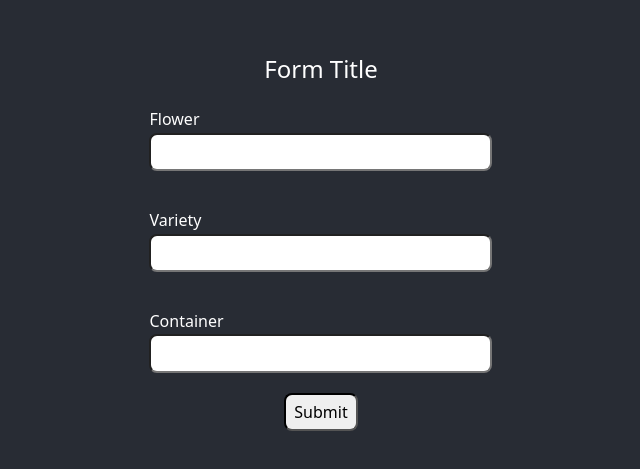
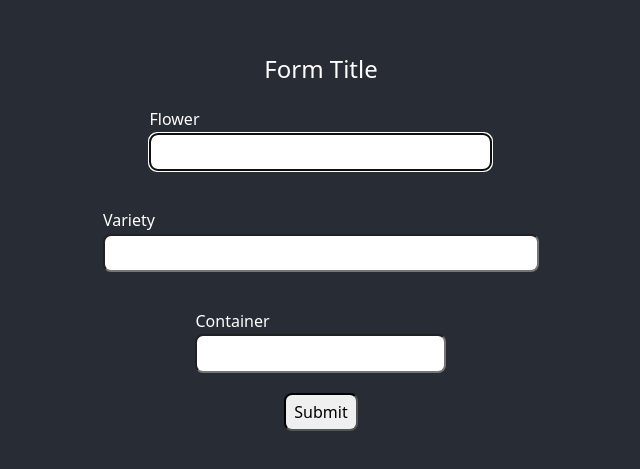
Before and after one commit to betsystevens/node-crud-api, a React (Create React App) app in the folder client/: page / in a window 1280 px wide. Shown: the part 157-626 px from the top of the page, without its empty margins (319-959 px from the left). Built offline with nearby package versions, Linux system fonts and the light colour scheme.

Commit message:
refactor, pass input attributes in single object to component

```diff
--- a/client/src/Form.js
+++ b/client/src/Form.js
@@ -4,16 +4,36 @@ import InputGroup from './InputGroup.js';
 const formStyle = {
   width: '66%',
 };
-
 function Submit() {
   return <button type='submit'>Submit</button>;
 }
 function Form() {
+  function handleSubmit(event) {
+    event.preventDefault();
+    const inputs = event.target.elements;
+    for (let input of inputs) {
+      console.log(input.value);
+    }
+  }
+  const inputProps = [
+    {
+      key: 1,
+      label: 'Flower',
+      name: 'flower',
+      size: 30,
+      required: true,
+      autoFocus: true,
+    },
+    { key: 2, label: 'Variety', name: 'variety', size: 40 },
+    { key: 3, label: 'Container', name: 'container' },
+  ];
+  const inputsFields = inputProps.map((props) => {
+    return <InputGroup {...props} />;
+  });
+
   return (
-    <form style={formStyle}>
-      <InputGroup label='Flower' size='30' />
-      <InputGroup label='Variety' size='30' />
-      <InputGroup label='Container' size='30' />
+    <form onSubmit={handleSubmit} style={formStyle}>
+      {inputsFields}
       <Submit />
     </form>
   );
--- a/client/src/InputGroup.js
+++ b/client/src/InputGroup.js
@@ -6,11 +6,11 @@ const inputGroupStyle = {
   margin: '20px',
 };
 
-export default function InputGroup({ label, size }) {
+export default function InputGroup(props) {
   return (
     <div style={inputGroupStyle}>
-      <label> {label} </label>
-      <input size={size}></input>
+      <label htmlFor={props.name}> {props.label} </label>
+      <input {...props} onChange={(e) => console.log(e.target.value)}></input>
     </div>
   );
 }
```
